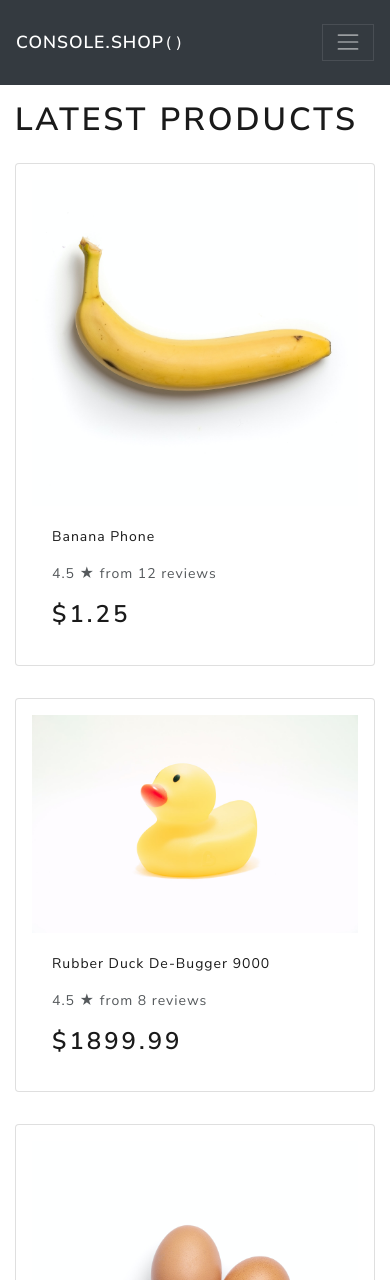
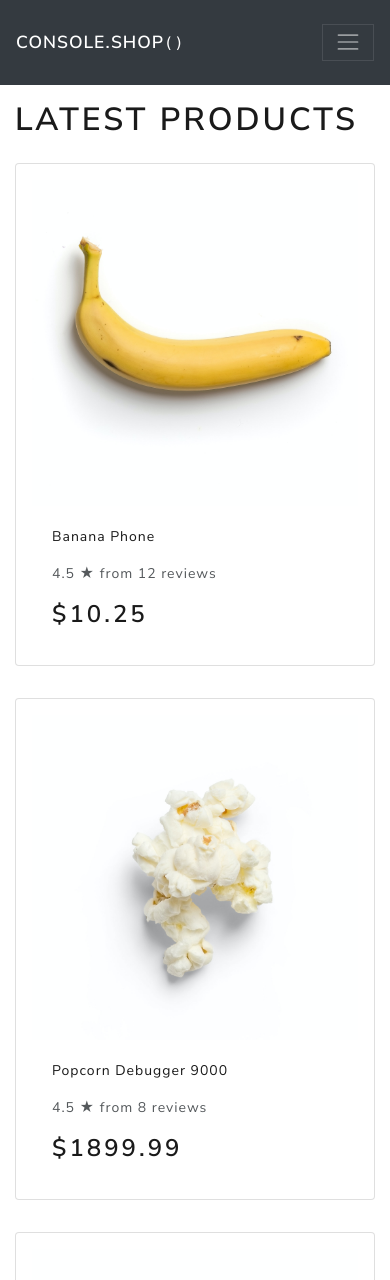
Before and after one commit to connoro7/exportdefault.shop, a React (Create React App) app in the folder frontend/: page / in a window 390 px wide. Shown: the top 1280 px of the page. Built offline with nearby package versions, Linux system fonts and the light colour scheme.

Commit message:
:bug: Fixed incorrect pricing on the banana phone, and updated popcorn debugger product description

```diff
--- a/frontend/src/products.js
+++ b/frontend/src/products.js
@@ -7,18 +7,18 @@ const products = [
       "Bluetooth technology lets you connect the Banana Phone with compatible devices wirelessly and instantly. High-quality AAC audio offers an immersive listening experience. Built-in microphone allows you to take calls while eating your lunch - just don't eat the wrong banana!",
     brand: 'Banana Phone Emporium',
     category: 'Electronics',
-    price: 1.25,
+    price: 10.25,
     countInStock: 325,
     rating: 4.5,
     numReviews: 12,
   },
   {
     _id: '2',
-    name: 'Rubber Duck De-Bugger 9000',
-    image: '/images/rubberduck.jpg',
+    name: 'Popcorn Debugger 9000',
+    image: '/images/popcorn.jpg',
     description:
-      'Introducing the latest in rubber duck debugging technology. The De-Bugger 9000 offers an industry transformative 512MB stepped debugging cache and an omni-directional cookie deployment system, our rubber duck debugging tool adds tons of capability without complexity. An unprecedented leap towards a slightly less buggy future.',
-    brand: "Ducks'R'Us",
+      'Introducing the latest in rubber duck debugging technology. The Popcorn Debugger 9000 offers an industry transformative 512MB stepped debugging cache and an omni-directional cookie deployment system, our popcorn debugging tool adds tons of capability without complexity. An unprecedented leap towards a slightly less buggy future.',
+    brand: "Bugs'R'nt'Us",
     category: 'Electronics',
     price: 1899.99,
     countInStock: 7,
```
